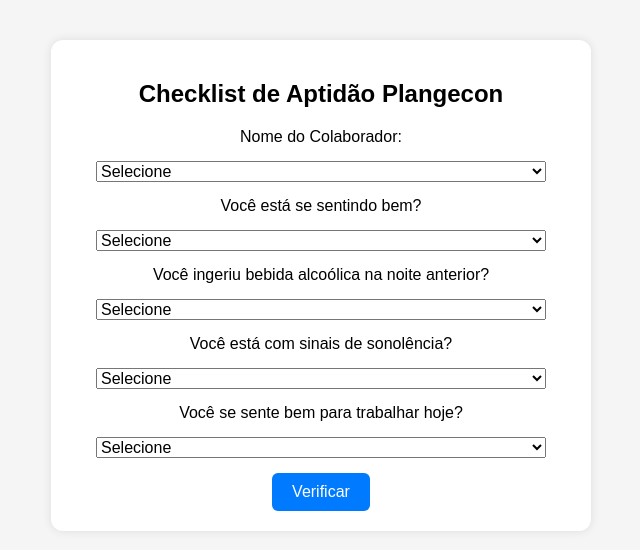
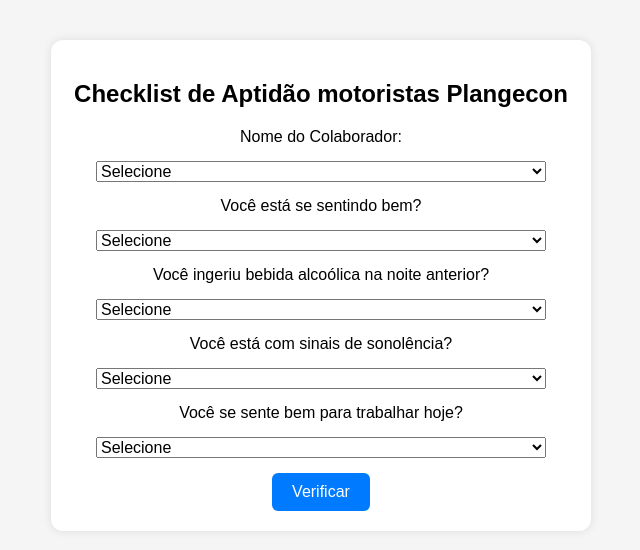
Before and after one commit to MarcosMadu/FUNCIONALCHECK, a website: page public/index.html in a window 1280 px wide. Shown: the whole page, without its empty margins (319-959 px from the left). Drawn offline with Linux system fonts and the light colour scheme.

Commit message:
Update index.html

```diff
--- a/public/index.html
+++ b/public/index.html
@@ -84,7 +84,7 @@
 <body>
 
   <div class="form-container">
-    <h2>Checklist de Aptidão Plangecon</h2>
+    <h2>Checklist de Aptidão motoristas Plangecon</h2>
     <form id="formulario">
       <label for="nome">Nome do Colaborador:</label>
       <select id="nome" required>
```
